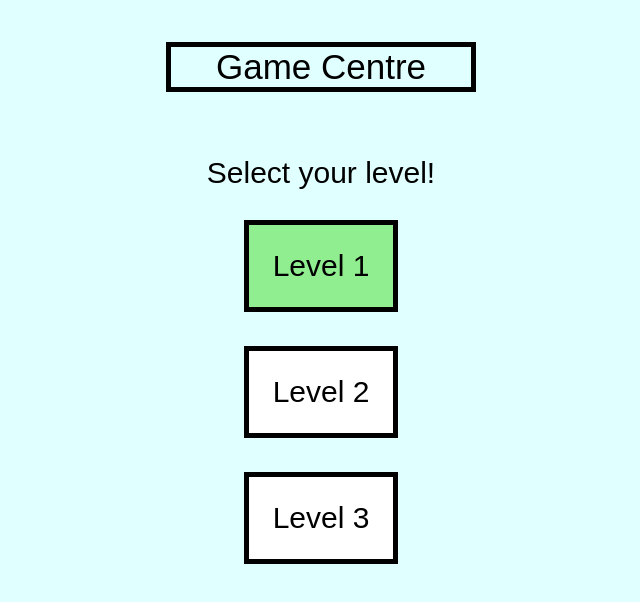
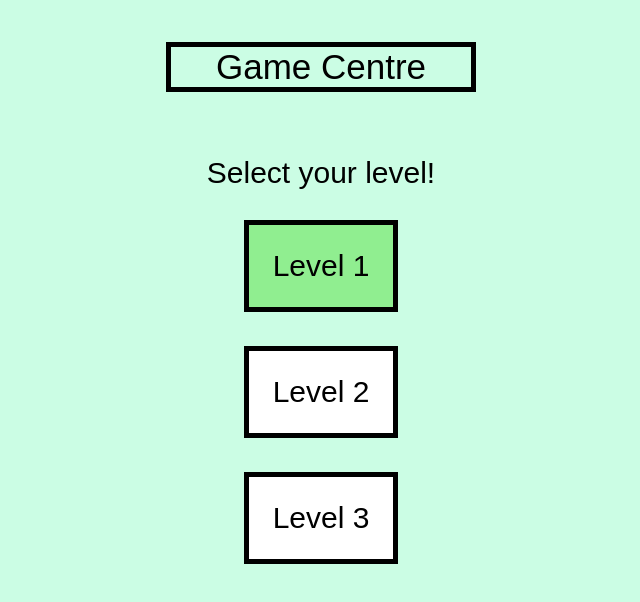
Before and after one commit to Ehsan03/Ehsan03.github.io, a plain HTML site: page levels.html in a window 1280 px wide. Shown: the whole page, without its empty margins (319-959 px from the left). Drawn offline with Linux system fonts and the light colour scheme.

Commit message:
Update levels.html

```diff
--- a/levels.html
+++ b/levels.html
@@ -25,7 +25,7 @@
 
 <style>
     body {
-        background-color: lightcyan;
+        background-color: rgb(203, 253, 228);
         font-family: sans-serif;
         font-size: 30px;
         color: black;
```
